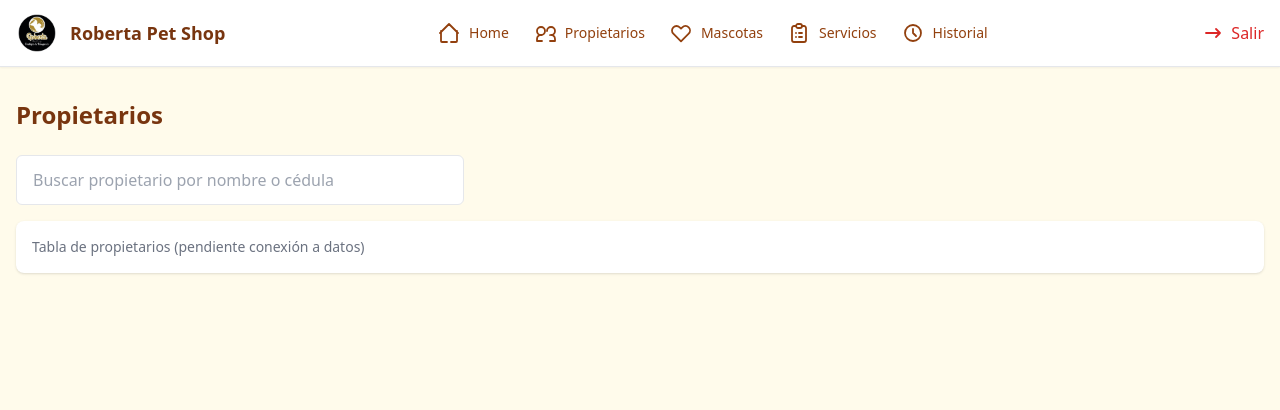
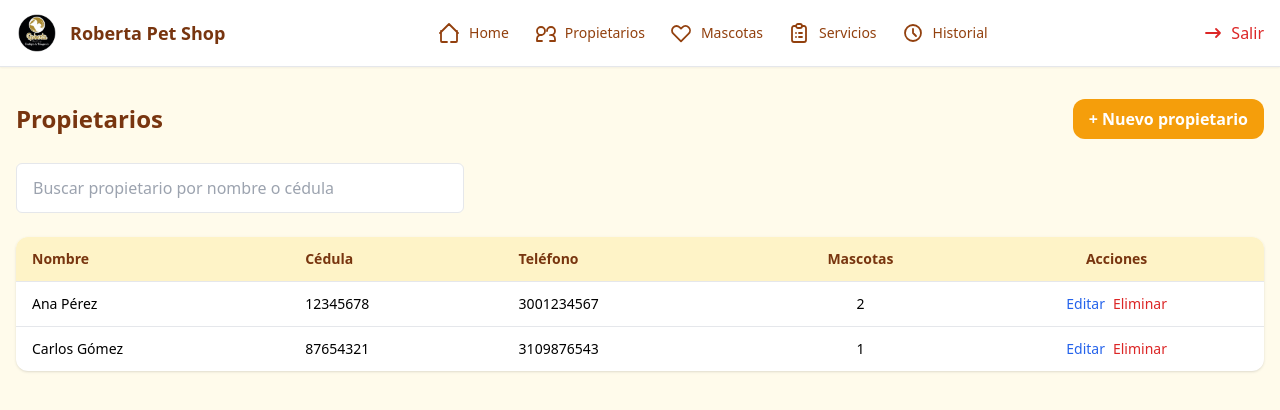
Before and after one commit to marianidorado/roberta-petshop, a Next.js app: page /propietarios in a window 1280 px wide. Shown: the top 410 px of the page. Built offline with nearby package versions, Linux system fonts and the light colour scheme.

Commit message:
mejore propietarios seccion

```diff
--- a/app/propietarios/page.tsx
+++ b/app/propietarios/page.tsx
@@ -1,24 +1,84 @@
 import { DashboardHeader } from "@/components/dashboard-header"
+
+const MOCK_OWNERS = [
+  {
+    id: "1",
+    name: "Ana Pérez",
+    document: "12345678",
+    phone: "3001234567",
+    petsCount: 2,
+  },
+  {
+    id: "2",
+    name: "Carlos Gómez",
+    document: "87654321",
+    phone: "3109876543",
+    petsCount: 1,
+  },
+]
 
 export default function OwnersPage() {
   return (
     <div className="min-h-screen bg-amber-50">
       <DashboardHeader />
 
-      <main className="max-w-7xl mx-auto px-4 py-8">
-        <h1 className="text-2xl font-bold text-amber-900 mb-6">
-          Propietarios
-        </h1>
+      <main className="max-w-7xl mx-auto px-4 py-8 space-y-6">
+        {/* Header */}
+        <div className="flex items-center justify-between">
+          <h1 className="text-2xl font-bold text-amber-900">
+            Propietarios
+          </h1>
 
+          <button className="px-4 py-2 rounded-xl bg-amber-500 text-white font-semibold hover:bg-amber-600">
+            + Nuevo propietario
+          </button>
+        </div>
+
+        {/* Buscador */}
         <input
           placeholder="Buscar propietario por nombre o cédula"
-          className="w-full max-w-md mb-4 px-4 py-3 border rounded-md"
+          className="w-full max-w-md px-4 py-3 border rounded-md"
         />
 
-        <div className="bg-white rounded-lg shadow p-4">
-          <p className="text-sm text-gray-500">
-            Tabla de propietarios (pendiente conexión a datos)
-          </p>
+        {/* Tabla */}
+        <div className="bg-white rounded-xl shadow overflow-hidden">
+          <table className="w-full text-sm">
+            <thead className="bg-amber-100 text-amber-900">
+              <tr>
+                <th className="text-left px-4 py-3">Nombre</th>
+                <th className="text-left px-4 py-3">Cédula</th>
+                <th className="text-left px-4 py-3">Teléfono</th>
+                <th className="text-center px-4 py-3">Mascotas</th>
+                <th className="text-center px-4 py-3">Acciones</th>
+              </tr>
+            </thead>
+
+            <tbody>
+              {MOCK_OWNERS.map(owner => (
+                <tr
+                  key={owner.id}
+                  className="border-t hover:bg-amber-50"
+                >
+                  <td className="px-4 py-3 font-medium">
+                    {owner.name}
+                  </td>
+                  <td className="px-4 py-3">{owner.document}</td>
+                  <td className="px-4 py-3">{owner.phone}</td>
+                  <td className="px-4 py-3 text-center">
+                    {owner.petsCount}
+                  </td>
+                  <td className="px-4 py-3 text-center space-x-2">
+                    <button className="text-blue-600 hover:underline">
+                      Editar
+                    </button>
+                    <button className="text-red-600 hover:underline">
+                      Eliminar
+                    </button>
+                  </td>
+                </tr>
+              ))}
+            </tbody>
+          </table>
         </div>
       </main>
     </div>
--- a/app/servicios/nuevo/page.tsx
+++ b/app/servicios/nuevo/page.tsx
@@ -96,11 +96,28 @@ export default function NuevoServicioPage() {
       )}
       {/* PASO 6 */}
       {pet && (
-        <SaveServiceButton
+      <div className="pt-4">
+        <button
           disabled={services.length === 0}
-          onSave={handleSave}
-        />
-      )}
+          onClick={() => {
+            console.log({
+              client,
+              pet,
+              services,
+              notes,
+            })
+          }}
+          className={`w-full py-3 rounded-xl font-semibold text-white
+            ${
+              services.length === 0
+                ? "bg-gray-300 cursor-not-allowed"
+                : "bg-amber-500 hover:bg-amber-600"
+            }`}
+        >
+          Guardar servicio
+        </button>
+      </div>
+    )}
 
     </div>
   )
```
